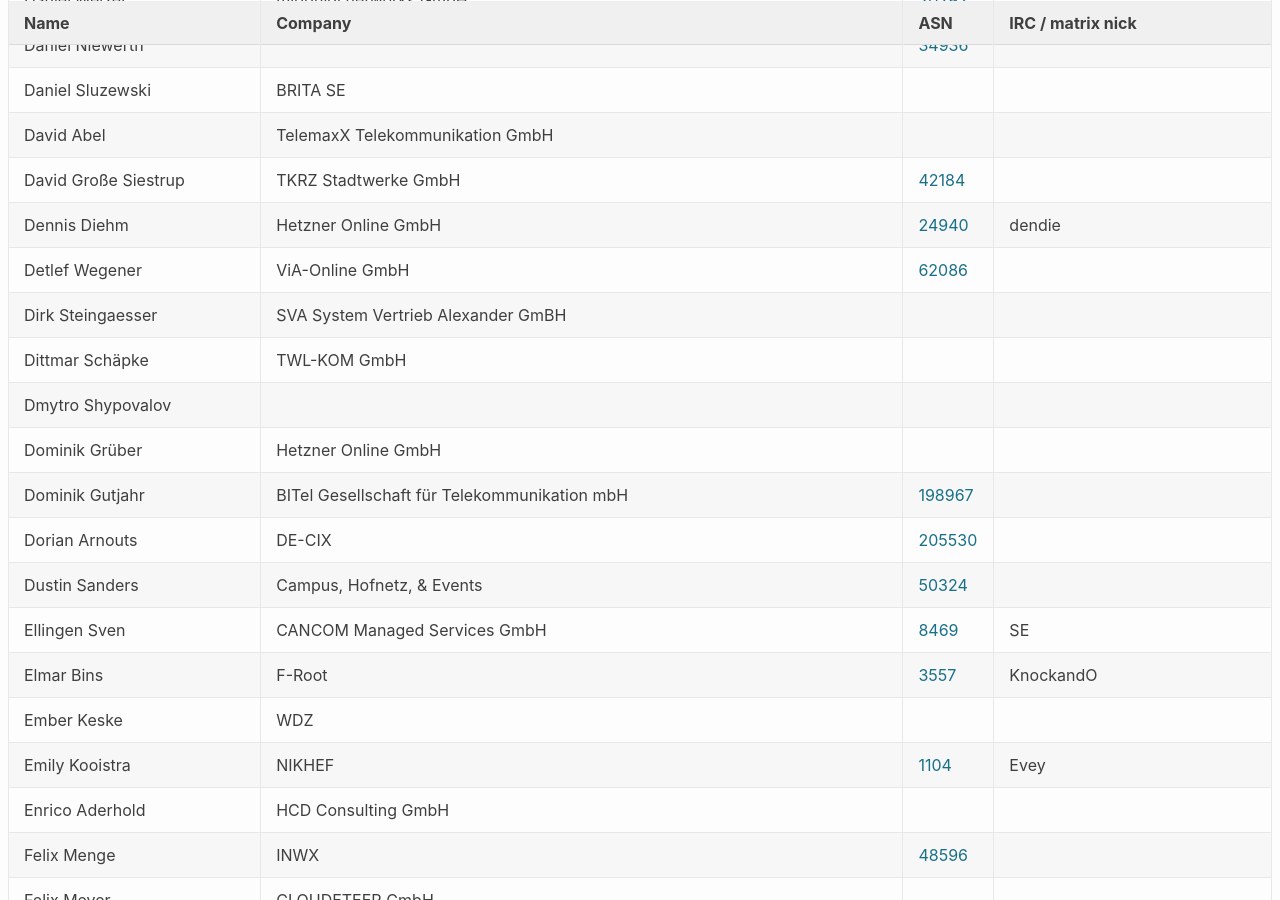
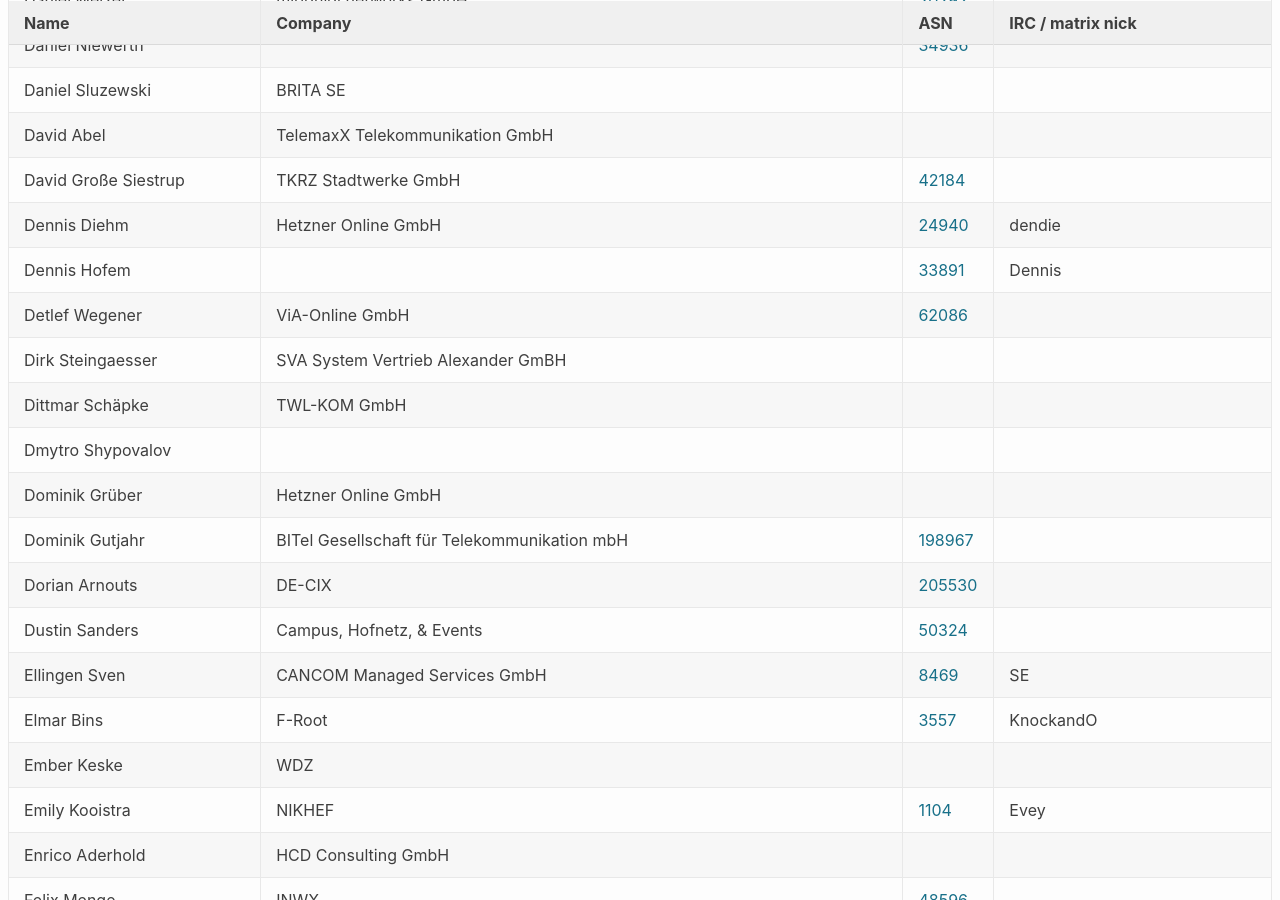
Before and after one commit to denog/pretix-attendeelist, a Jekyll site: the page built from denog17/index.markdown, in a window 1280 px wide and 900 px high, scrolled down 2629 px. Built offline with Jekyll 4.4.1, drawn with Linux system fonts in a browser that asks for light colours.

Commit message:
Latest data: Tue Aug  5 11:31:28 UTC 2025

```diff
--- a/_data/attendees_denog17_onsite.json
+++ b/_data/attendees_denog17_onsite.json
@@ -360,6 +360,12 @@
     "asn": "24940"
   },
   {
+    "name": "Dennis Hofem",
+    "company": null,
+    "irc": "Dennis",
+    "asn": "33891"
+  },
+  {
     "name": "Detlef Wegener",
     "company": "ViA-Online GmbH",
     "irc": null,
```
